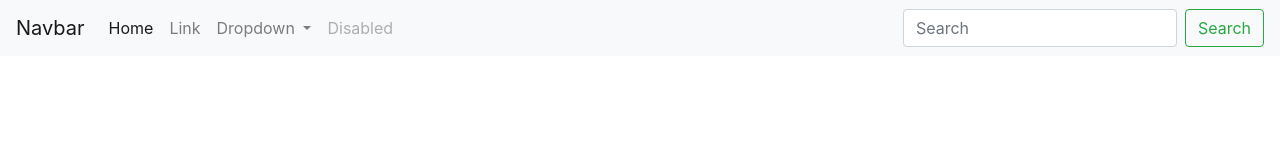
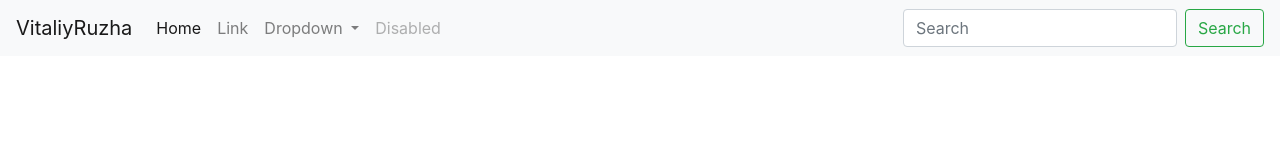
Before and after one commit to VitaliyRuzha/vitaliyruzha.github.io, a plain HTML site: page index.html in a window 1280 px wide. Drawn offline with nearby package versions, Linux system fonts and the light colour scheme.

Commit message:
Update index.html

```diff
--- a/index.html
+++ b/index.html
@@ -10,7 +10,7 @@
 </head>
 <body>
 <nav class="navbar navbar-expand-lg navbar-light bg-light">
-<a class="navbar-brand" href="#">Navbar</a>
+<a class="navbar-brand" href="#">VitaliyRuzha</a>
 <button class="navbar-toggler" type="button" data-toggle="collapse" data-target="#navbarSupportedContent" aria-controls="navbarSupportedContent" aria-expanded="false" aria-label="Toggle navigation">
 <span class="navbar-toggler-icon"></span>
 </button>
```
